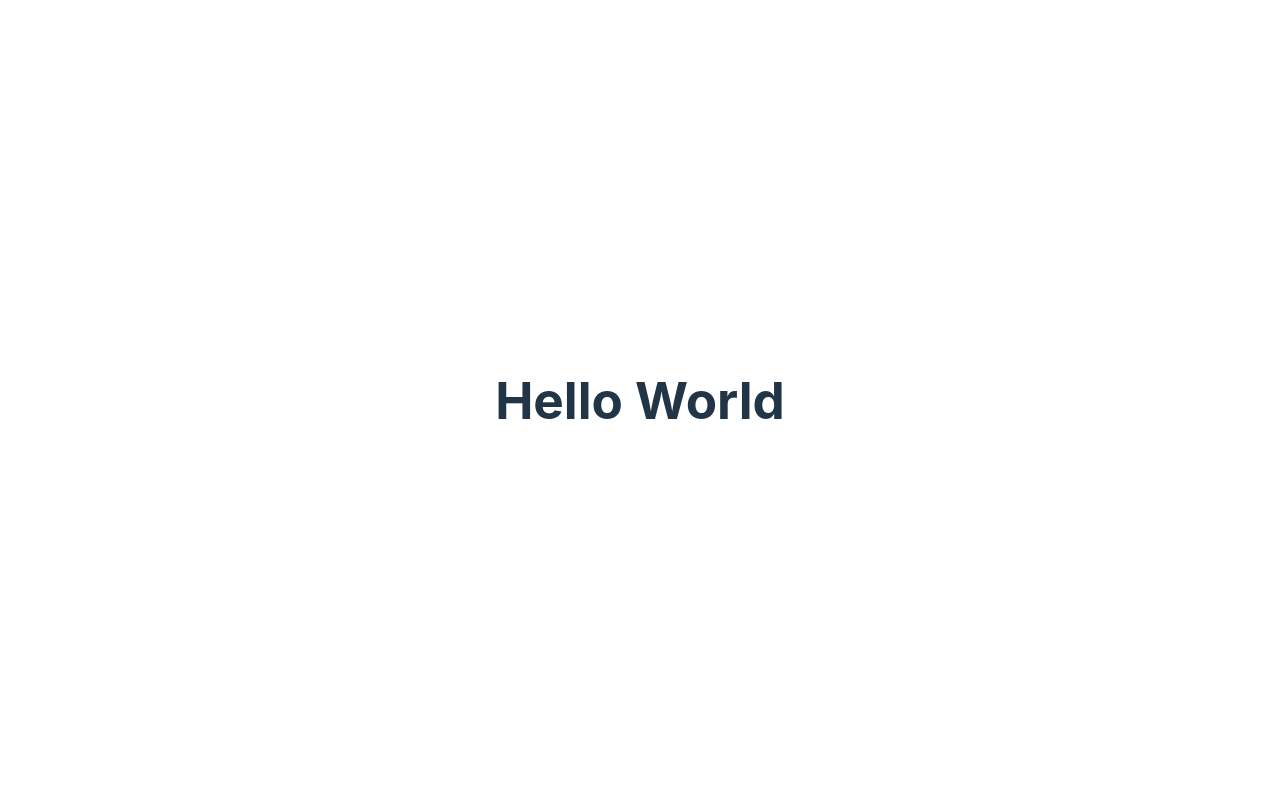
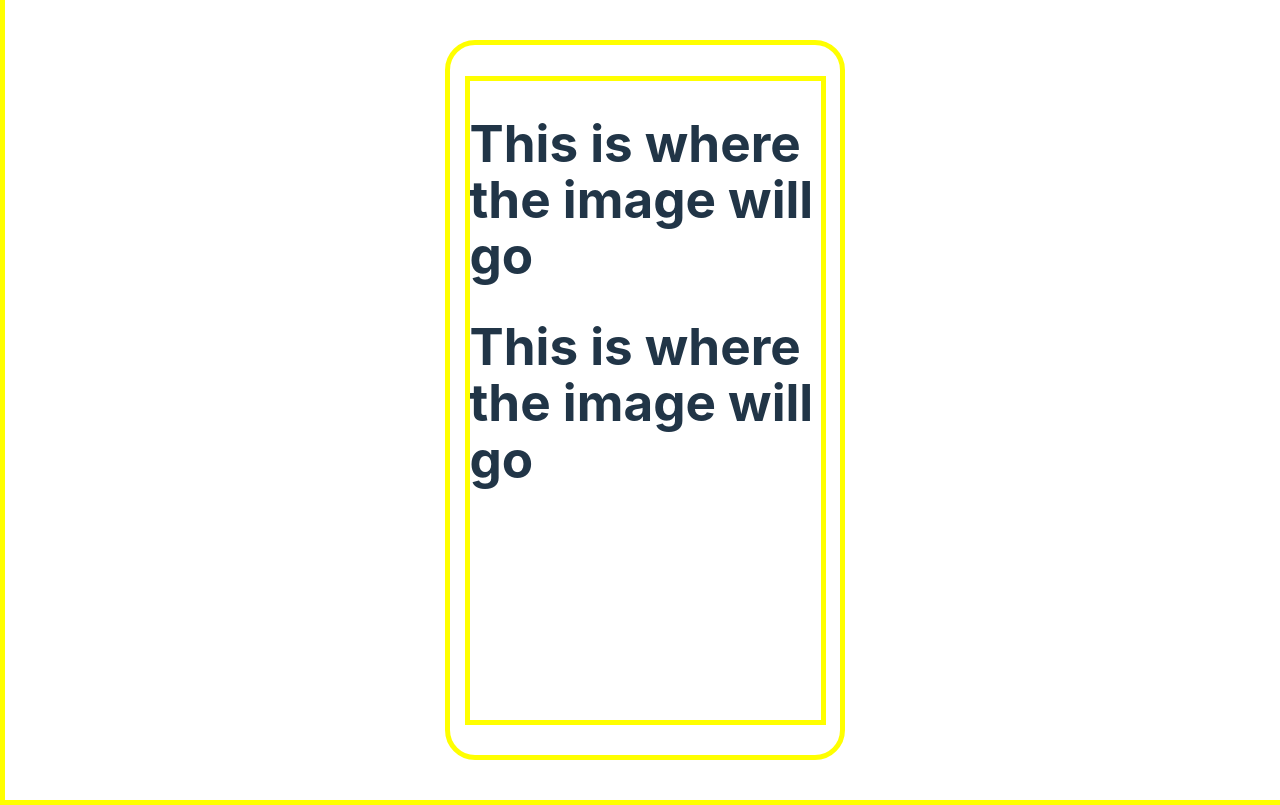
Before and after one commit to MJahidH/landing-page, a React (Vite) app in the folder recipe-page/: page / in a window 1280 px wide. Built offline with nearby package versions, Linux system fonts and the light colour scheme.

Commit message:
main div created with a chld div that expands to most of the screen but assures all the elemtns inisde the main div repscpect the main div and do not increase the size

```diff
--- a/recipe-page/src/App.css
+++ b/recipe-page/src/App.css
@@ -1,6 +1,34 @@
+html, body {
+  height: 100%;
+  margin: 0;
+}
+
 #root {
-  max-width: 1280px;
-  margin: 0 auto;
-  padding: 2rem;
-  text-align: center;
+  display: flex;
+  align-items: center; /* Centers vertically */
+  justify-content: center; /* Centers horizontally */
+  min-height: 100%;
+  min-width: 100%;
+  border: 5px solid yellow;
 }
+
+.main-div {
+  border: 5px solid yellow;
+
+  border-radius: 30px;
+  width: 25rem; /* Fixed width */
+  height: 45rem; /* Fixed height */
+  box-sizing: border-box; /* Includes padding and border in the element's total width and height */
+  display: flex; /* Enables flexbox for child alignment */
+  justify-content: center; /* Center child horizontally */
+  align-items: center; /* Center child vertically */
+  overflow: hidden; /* Hides any overflow from the main div */
+}
+
+.child {
+  border: 5px solid yellow;
+  width: 90%; /* Takes full width of the parent padding adjusted */
+  height: 90%; /* Takes full height of the parent padding adjusted */
+  overflow: auto; /* Adds scrollbars if content overflows */
+  word-wrap: break-word; /* Ensures words do not overflow their container */
+}
--- a/recipe-page/src/App.jsx
+++ b/recipe-page/src/App.jsx
@@ -1,14 +1,17 @@
-import { useState } from 'react'
-import './App.css'
+import { useState } from "react";
+import "./App.css";
 
 function App() {
-  const [count, setCount] = useState(0)
-
   return (
-<>
-<h1>Hello World</h1>
-</>
-  )
+    <>
+      <div className="main-div">
+        <div className="child">
+          <h1>This is where the image will go </h1>
+          <h1>This is where the image will go </h1>
+          </div>
+      </div>
+    </>
+  );
 }
 
-export default App
+export default App;
```
